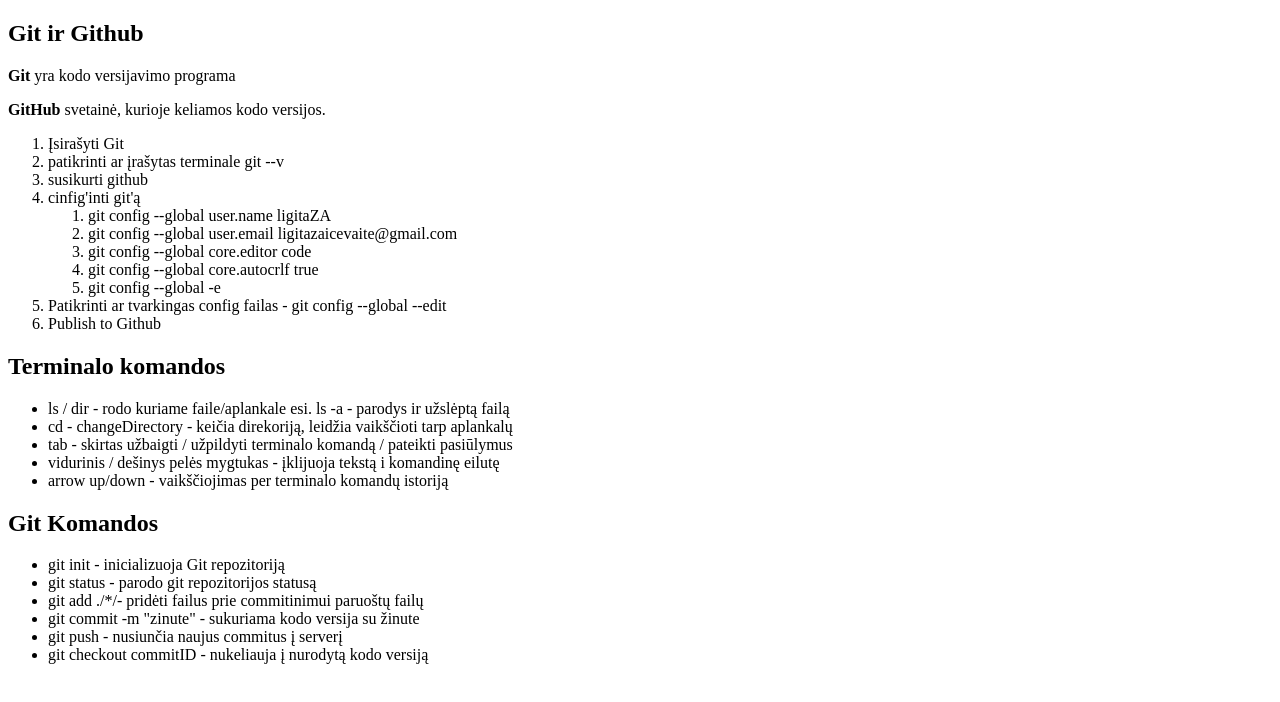
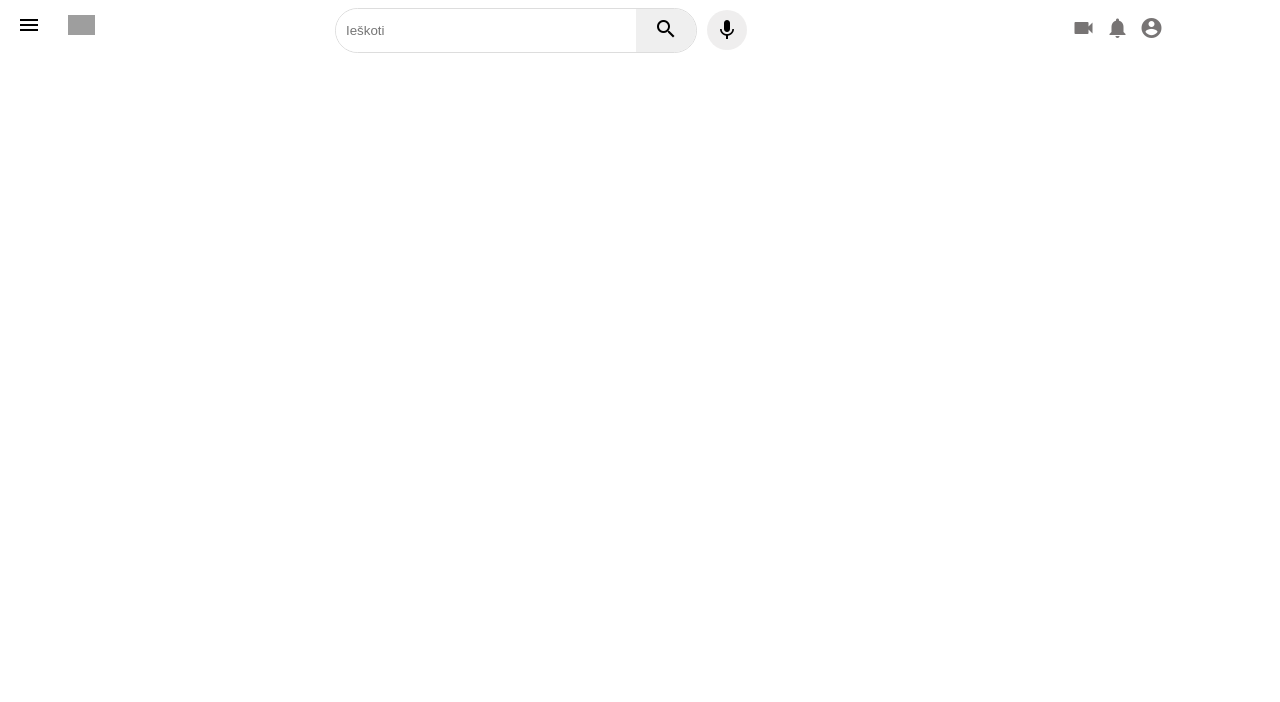
Before and after one commit to ligitaZA/laughing-eureka, a plain HTML site: page index.html in a window 1280 px wide. Drawn offline with Linux system fonts and the light colour scheme; grey boxes are pictures that could not be loaded.

Commit message:
header completed

```diff
--- a/index.html
+++ b/index.html
@@ -5,11 +5,13 @@
   <meta http-equiv="X-UA-Compatible" content="IE=edge">
   <meta name="viewport" content="width=device-width, initial-scale=1.0">
   <script src="./main.js" defer></script>
+  <link href="https://fonts.googleapis.com/icon?family=Material+Icons" rel="stylesheet" />
   <link rel="stylesheet" href="./main.css">
+
   <title>Git ir Github įvadas ir pagrindai</title>
 </head>
 <body>
-  <section id="git">
+  <!-- <section id="git">
     <h1>Git ir Github</h1>
     <p>
       <strong>Git</strong> yra kodo versijavimo programa
@@ -53,9 +55,36 @@
       <li>git commit -m "zinute" - sukuriama kodo versija su žinute</li>
       <li>git push - nusiunčia naujus commitus į serverį</li>
       <li>git checkout commitID - nukeliauja į nurodytą kodo versiją</li>
+    </ul>
+  </section> -->
+  <!-- Atliekant žemiau pateiktą užduotį, tvarkingai ir teisingai versijuojant kodą. (kas kažkokį gabaliuką kodo - daryti naują commit'ą su prasminga žinute (commit žinutės turėtų būti iki 50 simbolių)).
 
-    </ul>
+Atkurti https://www.youtube.com puslapio menu, sidebarMenu ir korteles. (jokių kitų papildomų puslapių nereikia (menu niekur nenukreipia)). -->
 
-  </section>
+
+ <header class="header">
+    <div class="logo kaire">
+      <i id="menu" class="material-icons">menu</i>
+      <img class="youtube" src="https://raw.githubusercontent.com/DonFranklie/Learning-htmlandcss/4ff005ec2b3249c52effc58ab3f92a4a74a4fd97/Youtube-clone/YouTube%20Icons/youtube-logo.svg" alt="youtubeLogo">
+    </div>
+
+    <div class="searching bar">
+      <form>
+        <input type="text" placeholder="Ieškoti" />
+        <button><i class="material-icons">search</i></button>
+      </form>
+      <i class="material-icons mic">mic</i>
+    </div>
+
+    <div class="icons right">
+      <i class="material-icons">videocam</i>
+      <i class="material-icons">notifications</i>
+      <i class="material-icons display-this">account_circle</i>
+    </div>
+ </header>
+<main>
+
+</main>
+
 </body>
 </html>
--- a/main.css
+++ b/main.css
@@ -1 +1,70 @@
-/*sjssj
+@import url('https://fonts.googleapis.com/css2?family=Roboto:wght@300;400;700&display=swap');
+
+* {
+  margin: 0;
+  padding: 0;
+  box-sizing: border-box;
+}
+
+header {
+  display: flex;
+  justify-content: space-between;
+  height: 50px;
+  padding: 10px;
+}
+
+.kaire {
+  display: flex;
+  align-items: center;
+  flex: 1;
+ }
+
+ .kaire #menu {
+  padding: 0 7px;
+  cursor: pointer;
+ }
+.youtube{
+  height: 20px;
+  width: auto;
+  padding: 0 20px
+}
+ .searching {
+  display: flex;
+  align-items: center;
+  padding: 20px;
+  flex: 2;
+ }
+
+ .searching form {
+  display: flex;
+  border: 1px solid #ddd;
+  border-radius: 30px;
+  height: 45px;
+ }
+form input {
+  width: 300px;
+  padding: 10px;
+  border: none;
+  height: 100%;
+  border-radius: 30px
+}
+.searching button {
+  height: 100%;
+  width: 60px;
+  border: none;
+  border-radius:  0 30px 30px 0 ;
+}
+.mic {
+  background-color: rgba(226, 223, 223, 0.541);
+  border-radius: 50px;
+  padding: 8px;
+  margin: 10px;
+}
+.right {
+  flex: 1;
+  display: flex;
+  gap: 10px;
+  color: rgba(71, 68, 68, 0.74);
+  align-items: flex-end;
+  justify-content: center;
+}
```
